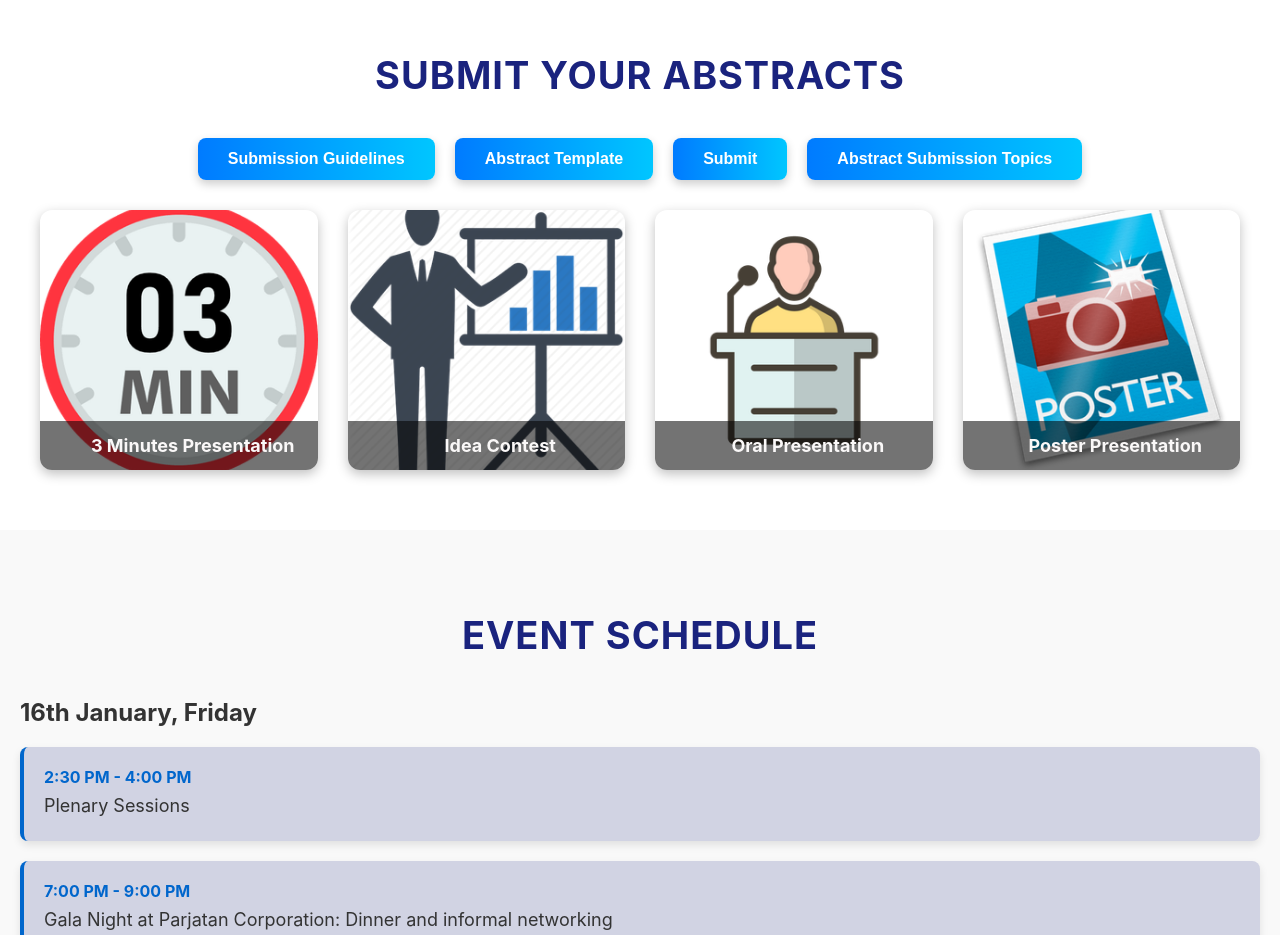
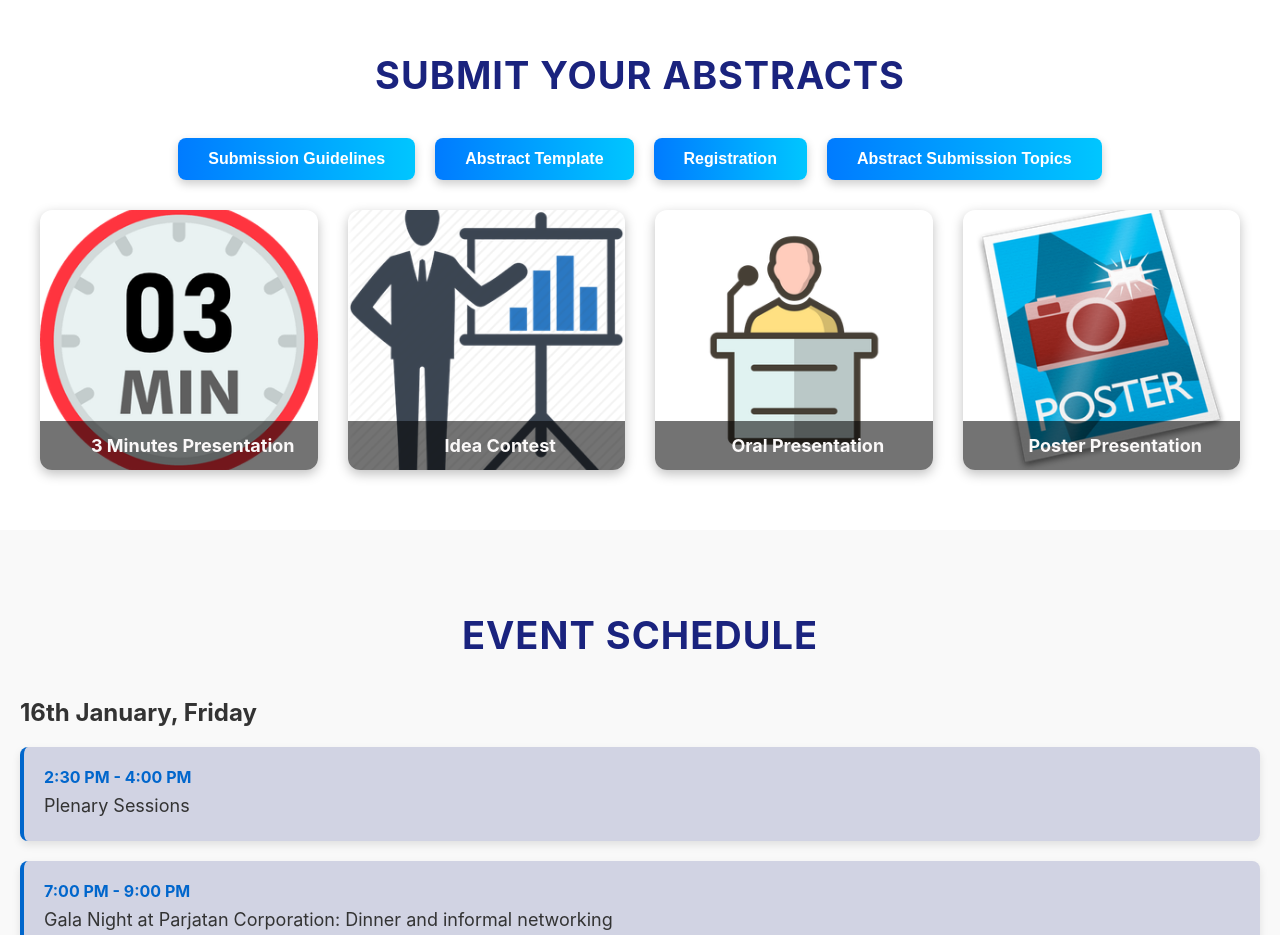
Before and after one commit to majbaurrahmankhan/RMSTU-National-Tourism-Conference-2026, a React (Create React App) app: page / in a window 1280 px wide. Shown: the part 1300-2235 px from the top of the page. Built offline with nearby package versions, Linux system fonts and the light colour scheme.

Commit message:
Update AbstractSubmit.jsx

```diff
--- a/src/components/AbstractSubmit.jsx
+++ b/src/components/AbstractSubmit.jsx
@@ -75,7 +75,7 @@ Key words: List 4–6 relevant keywords separated by commas (e.g., biomarker, ge
   const handleRegistration = () => {
     if (window.confirm("You are about to go to the registration page. Click OK to continue.")) {
       window.open(
-        "https://events.myorbit.solutions/cfp/NTC26RMSTU=TKmzTXqJe91765441393",
+        "https://events.myorbit.solutions/en/events/explore-events/27",
         "_blank"
       );
     }
@@ -96,7 +96,7 @@ Key words: List 4–6 relevant keywords separated by commas (e.g., biomarker, ge
         </button>
 
         <button className="registration-btn" onClick={handleRegistration}>
-          Submit
+          Registration
         </button>
 
         <button
```
